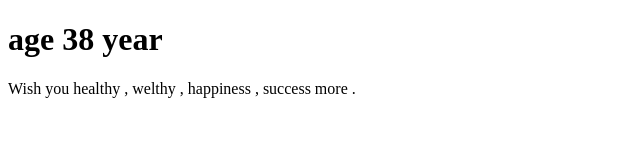
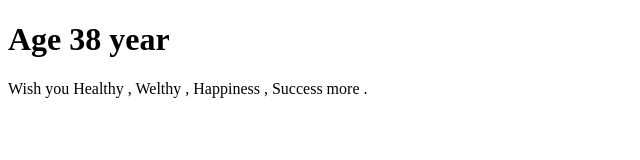
Before and after one commit to naingminoo/Test, a plain HTML site: page index.html in a window 1280 px wide. Shown: the whole page, without its empty margins (0-640 px from the left). Drawn offline with Linux system fonts and the light colour scheme.

Commit message:
Update index.html

```diff
--- a/index.html
+++ b/index.html
@@ -5,8 +5,8 @@
 </head>
 <body>
 
-<h1>age 38 year </h1>
-<p>Wish you healthy , welthy , happiness , success more .</p>
+<h1>Age 38 year </h1>
+<p>Wish you Healthy , Welthy , Happiness , Success more .</p>
 
 </body>
 </html>
```
